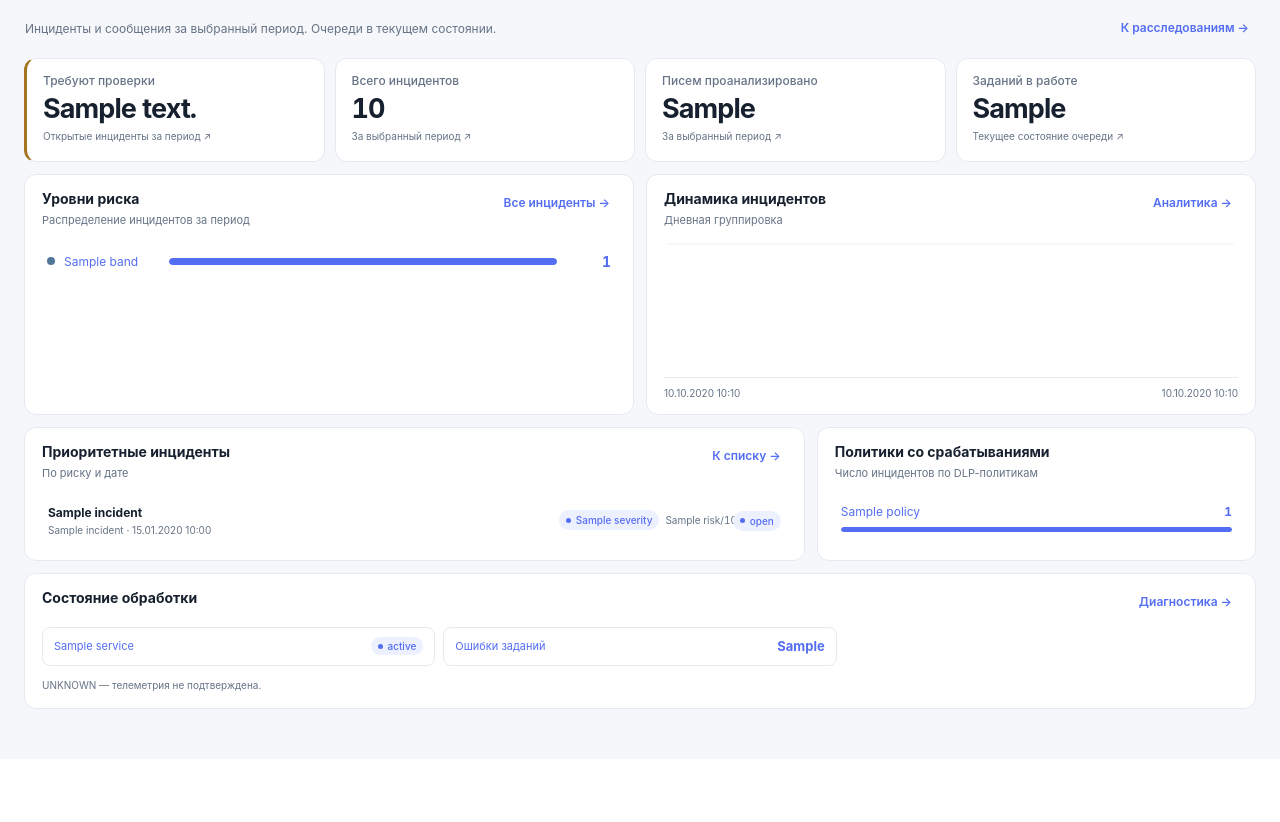
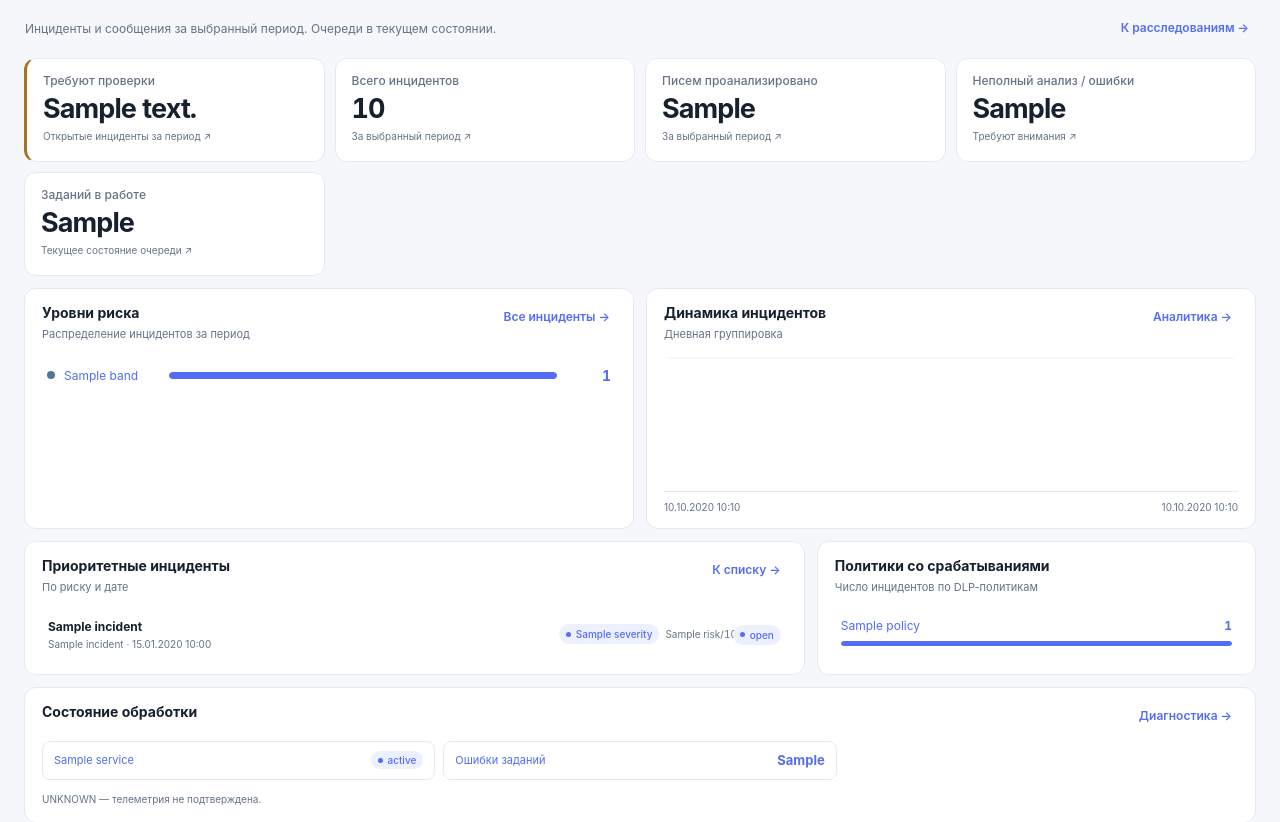
Before and after one commit to raven703/Mail-Fire, a Django app: template templates/records/overview.html in a window 1280 px wide. Shown: the part 94-916 px from the top of the page. Before the commit the page ends 803 px from the top, so only its background shows below. Run offline with Django 5.2, Linux system fonts and the light colour scheme; the template is opened without the code that fills it: most values are stand-ins (such as "Sample title", 1, 10 or a date in 2020); data that the repository does not hold is empty; parts of the project's set-up code (start-up, migrations or seed data) failed here and were passed over; some libraries are stand-ins or nearby versions.

Commit message:
Expose incomplete analysis and correct overview navigation

```diff
--- a/templates/records/_overview_panels.html
+++ b/templates/records/_overview_panels.html
@@ -7,6 +7,7 @@
     <a class="so-metric so-metric-attention" href="{% url 'incidents-page' %}?{{ date_query }}&amp;status=open"><span class="so-metric-label">Требуют проверки</span><strong class="so-metric-value">{{ analytics_review }}</strong><span class="so-metric-note">Открытые инциденты за период ↗</span></a>
     <a class="so-metric" href="{% url 'incidents-page' %}?{{ date_query }}&amp;status="><span class="so-metric-label">Всего инцидентов</span><strong class="so-metric-value">{{ analytics_total }}</strong><span class="so-metric-note">За выбранный период ↗</span></a>
     <a class="so-metric" href="{% url 'messages-page' %}?{{ date_query }}&amp;status=ANALYZED"><span class="so-metric-label">Писем проанализировано</span><strong class="so-metric-value">{{ analytics_analyzed }}</strong><span class="so-metric-note">За выбранный период ↗</span></a>
+    <a class="so-metric" href="{% url 'messages-page' %}?{{ date_query }}&amp;status=INCOMPLETE"><span class="so-metric-label">Неполный анализ / ошибки</span><strong class="so-metric-value">{{ analytics_incomplete }}</strong><span class="so-metric-note">Требуют внимания ↗</span></a>
     <a class="so-metric" href="{% url 'operations' %}?tab=jobs&amp;status=active"><span class="so-metric-label">Заданий в работе</span><strong class="so-metric-value">{{ analytics_jobs }}</strong><span class="so-metric-note">Текущее состояние очереди ↗</span></a>
   </div>
   <div class="so-insights">
```
